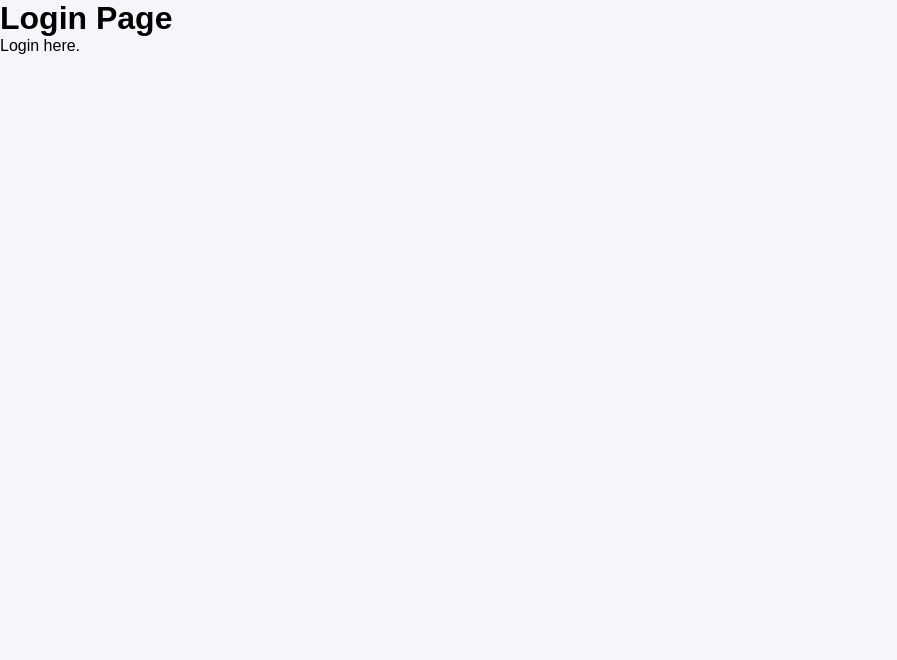
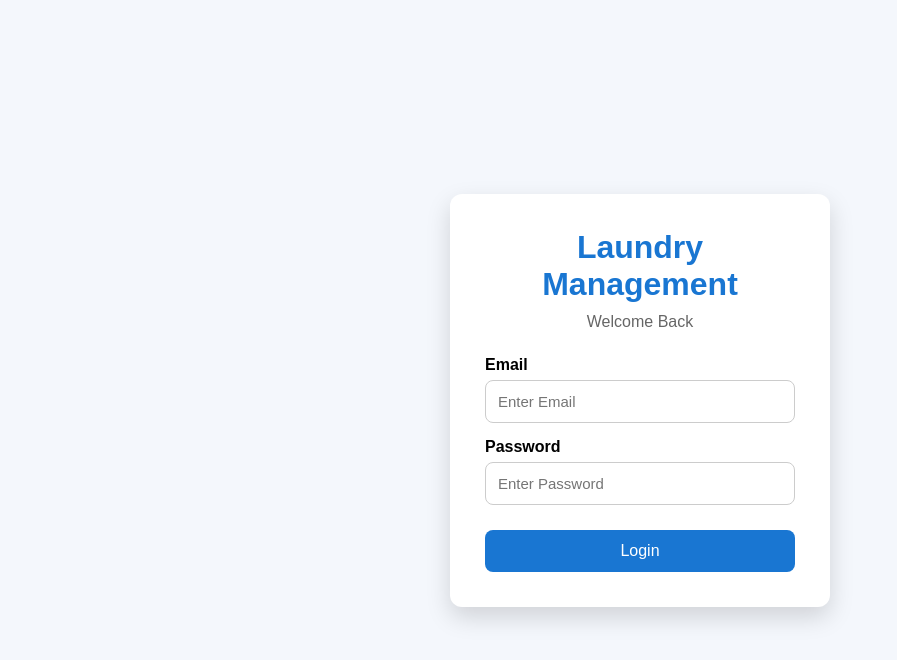
Before and after one commit to Er-Dhananjaykumar/Laundry-react, a React (Vite) app: page / in a window 1280 px wide. Shown: the top 660 px of the page, without its empty margins (0-897 px from the left). Built offline with nearby package versions, Linux system fonts and the light colour scheme.

Commit message:
Create professional login page UI

```diff
--- a/src/pages/Login.jsx
+++ b/src/pages/Login.jsx
@@ -1,11 +1,75 @@
-function Login(){
-    return(
-        <>
-        <h1>Login Page</h1>
-        <p>Login here.</p>
-        </>
+import { useState } from "react";
+import "../styles/login.css";
+
+function Login() {
+
+    const [email, setEmail] = useState("");
+
+    const [password, setPassword] = useState("");
+
+    function handleSubmit(e) {
+
+        e.preventDefault();
+
+        console.log(email);
+
+        console.log(password);
+
+    }
+
+    return (
+
+        <div className="login-container">
+
+            <form
+                className="login-form"
+                onSubmit={handleSubmit}
+            >
+
+                <h1>Laundry Management</h1>
+
+                <p>Welcome Back</p>
+
+                <label>Email</label>
+
+                <input
+
+                    type="email"
+
+                    placeholder="Enter Email"
+
+                    value={email}
+
+                    onChange={(e) => setEmail(e.target.value)}
+
+                />
+
+                <label>Password</label>
+
+                <input
+
+                    type="password"
+
+                    placeholder="Enter Password"
+
+                    value={password}
+
+                    onChange={(e) => setPassword(e.target.value)}
+
+                />
+
+                <button type="submit">
+
+                    Login
+
+                </button>
+
+            </form>
+
+        </div>
 
     );
+
 }
 
 export default Login;
--- /dev/null
+++ b/src/styles/login.css
@@ -0,0 +1,65 @@
+body{
+    background:#f4f7fc;
+}
+
+.login-container{
+    height:100vh;
+    display:flex;
+    justify-content:center;
+    align-items:center;
+}
+
+.login-form{
+    width:380px;
+    background:#fff;
+    padding:35px;
+    border-radius:12px;
+    box-shadow:0 10px 25px rgba(0,0,0,.15);
+}
+
+.login-form h1{
+    color:#1976d2;
+    text-align:center;
+}
+
+.login-form p{
+    text-align:center;
+    margin:10px 0 25px;
+    color:#666;
+}
+
+.login-form label{
+    display:block;
+    margin-top:15px;
+    margin-bottom:6px;
+    font-weight:bold;
+}
+
+.login-form input{
+    width:100%;
+    padding:12px;
+    border:1px solid #ccc;
+    border-radius:8px;
+    outline:none;
+    font-size:15px;
+}
+
+.login-form input:focus{
+    border-color:#1976d2;
+}
+
+.login-form button{
+    width:100%;
+    margin-top:25px;
+    padding:12px;
+    background:#1976d2;
+    color:white;
+    border:none;
+    border-radius:8px;
+    cursor:pointer;
+    font-size:16px;
+}
+
+.login-form button:hover{
+    background:#1565c0;
+}
```
